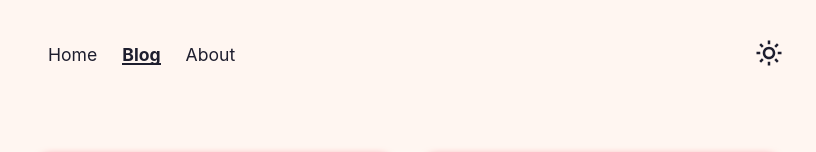
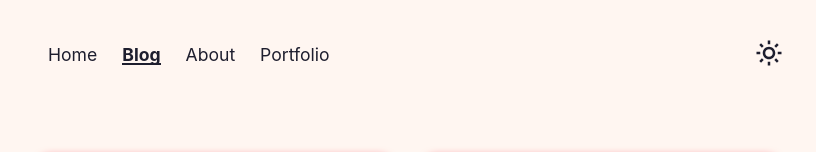
Before and after one commit to dsubject/dani-astro-portfolio-blog, an Astro site: page /blog in a window 1280 px wide. Shown: the top 152 px of the page, without its empty margins (226-1042 px from the left). Built offline with nearby package versions, Linux system fonts and the light colour scheme; Astro itself is replaced by a stand-in of ours.

Commit message:
adding portfolio page

```diff
--- a/src/components/Header.astro
+++ b/src/components/Header.astro
@@ -10,6 +10,7 @@ import ThemeIcon from './ThemeIcon.astro';
 			<HeaderLink href="/">Home</HeaderLink>
 			<HeaderLink href="/blog">Blog</HeaderLink>
 			<HeaderLink href="/about">About</HeaderLink>
+      <HeaderLink href="/portfolio">Portfolio</HeaderLink>
 		</div>
 		<div class="theme-icon-container">
 			<ThemeIcon />
```
